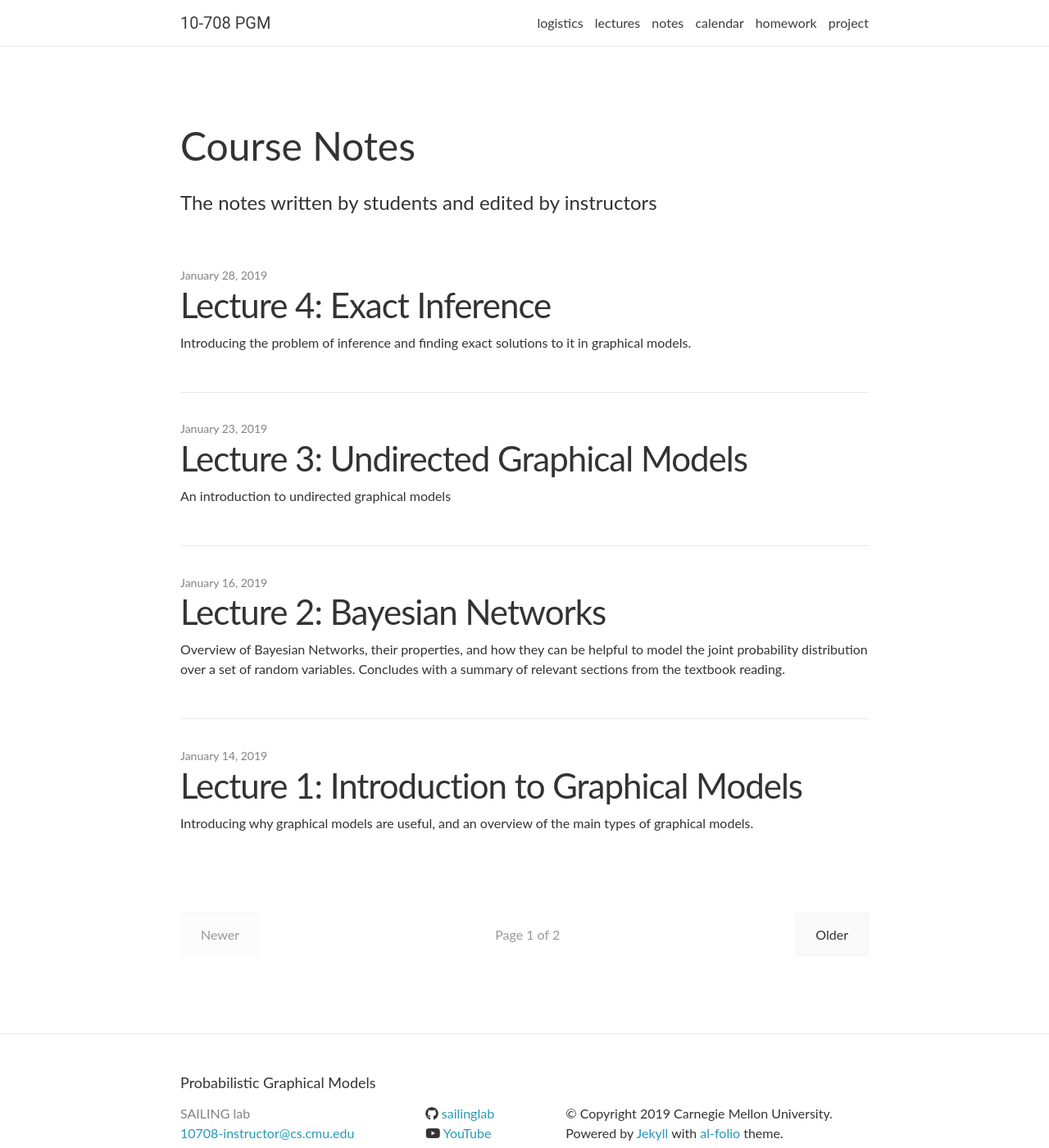
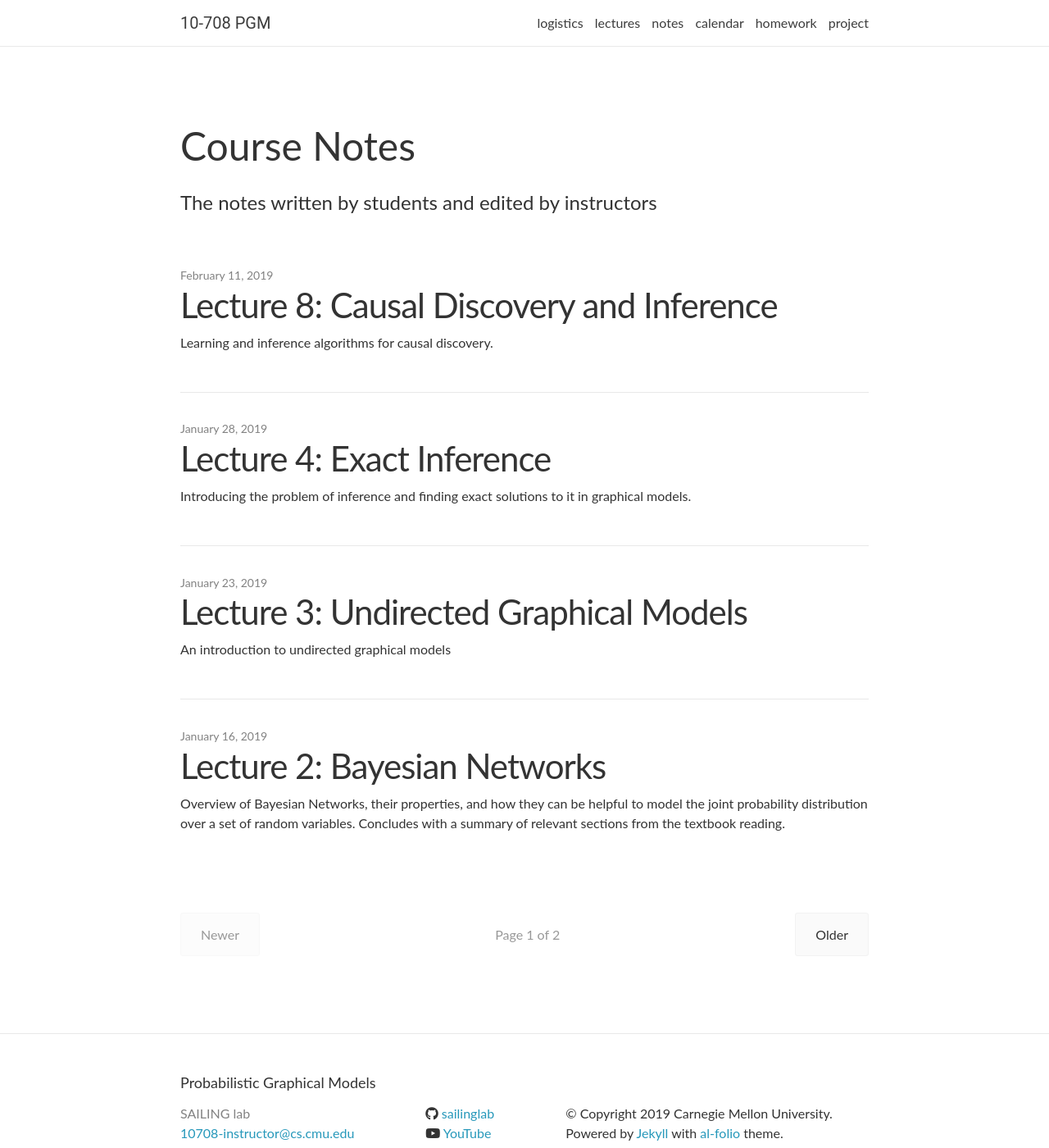
Before and after one commit to sailinglab/pgm-spring-2019, a Jekyll site: the page built from notes/index.html, in a window 1280 px wide and 1400 px high. Shown: the whole window at 82% size. Built offline with Jekyll 4.4.1, drawn with Linux system fonts in a browser that asks for light colours; nearby versions of some CDN libraries; the list of posts is cut into pages by our own code; comment, search, counter and statistics services are not loaded; a file with an impossible date is left out.

Commit message:
Help fixing front matter and math

```diff
--- a/_posts/2019-02-11-lecture-08.md
+++ b/_posts/2019-02-11-lecture-08.md
@@ -1,8 +1,8 @@
 ---
 layout: distill
 title: "Lecture 8: Causal Discovery and Inference"
-description: <insert description here>
-date: <insert date here>
+description: Learning and inference algorithms for causal discovery.
+date: 2019-02-11
 
 lecturers:
   - name: Eric Xing
@@ -20,15 +20,13 @@
 editors:
   - name: Lisa Lee
     url: "http://leelisa.com"
-
-abstract: >
 ---
 Causation implies correlation (or dependence), but correlation does not imply causation. Consider the case of chocolate consumption vs. the number of Nobel Laureates in the country:
 
 <figure>
   <div class="row">
     <div class="col two">
-      <img src="{{ '/assets/img/notes/lecture-08/scribe1.jpg' | relative_url }}"  width="600" height="400" />
+      <img src="{{ '/assets/img/notes/lecture-08/scribe1.jpg' | relative_url }}" />
     </div>
   </div>
   <figcaption>
@@ -38,19 +36,19 @@
 
 From this plot, we can see that they are highly correlated. But it is absurd to say that if we want to increase the number of Nobel Laureates in a country, we need to eat more chocolate. This is where the idea of causality comes in. They are correlated, but chocolate consumption is not the cause of Nobel Laureates. The following equations capture this difference mathematically:
 
-$$X$$ and $$Y$$ are dependent if and only if $$ \exists x_1 $$ different than $$ x_2 $$ such that:
+$X$ and $Y$ are dependent if and only if $ \exists x_1 $ different than $ x_2 $ such that:
 
 $$
 P(Y \mid X=x_{1}) \text{ different than } P(Y \mid X=x_2)
 $$
 
-$$X$$ is a cause of $$Y$$ if and only if $$ \exists x_1 $$ different than $$ x_2 $$ such that:
+$X$ is a cause of $Y$ if and only if $ \exists x_1 $ different than $ x_2 $ such that:
 
 $$
 P(Y \mid do(X=x_1) \text{ different than } P(Y \mid X=x_2)
 $$
 
-The definition requires just a pair of distinct $$ x_1, x_2 $$ to have different conditional distribution of Y. Y might have same conditional distribution over a range of x values. But if we find even a single pair for which the conditional distribution is different, X and Y are dependent. Same goes for causation
+The definition requires just a pair of distinct $ x_1, x_2 $ to have different conditional distribution of Y. Y might have same conditional distribution over a range of x values. But if we find even a single pair for which the conditional distribution is different, X and Y are dependent. Same goes for causation
 
 The causation definition is circular in the sense that if we don't know the causal relation of the other variables, we can't define the intervention of X and thus can't find the causal relation of X and Y. So to define one causal relation, we need all other causal relations.
 
@@ -60,10 +58,10 @@
 
 <figure>
   <div class="row">
-    <div class="col two">
+    <div class="col one">
       <img src="{{ '/assets/img/notes/lecture-08/scribe2.PNG' | relative_url }}" />
     </div>
-     <div class="col two">
+    <div class="col one">
       <img src="{{ '/assets/img/notes/lecture-08/scribe3.PNG' | relative_url }}" />
     </div>
   </div>
@@ -73,10 +71,10 @@
 
 <figure>
   <div class="row">
-    <div class="col two">
+    <div class="col one">
       <img src="{{ '/assets/img/notes/lecture-08/scribe4.PNG' | relative_url }}" />
     </div>
-    <div class="col two">
+    <div class="col one">
       <img src="{{ '/assets/img/notes/lecture-08/scribe5.PNG' | relative_url }}" />
     </div>
   </div>
@@ -86,7 +84,7 @@
 
 ### Strange Dependence
 **Example**: If we go back 50 years, we observe that female college students have higher IQ than male students on average.
-Gender and IQ are two very different quantities, and we can safely assume that they are independent. But given a common cause, like say going to college, now they become dependent. A simple way to understand this is as follows: Two independent variables $$X$$ and $$Y$$ become dependent if we condition on the sum of $$X$$ and $$Y$$.
+Gender and IQ are two very different quantities, and we can safely assume that they are independent. But given a common cause, like say going to college, now they become dependent. A simple way to understand this is as follows: Two independent variables $X$ and $Y$ become dependent if we condition on the sum of $X$ and $Y$.
 <figure>
   <div class="row">
     <div class="col two">
@@ -106,24 +104,24 @@
 Also if we know the causal structure, we can apply some of the known distributions into new scenarios. This idea is used in transfer learning.
 
 ### Prediction
-This answers the question of $$ P(Y \mid X) $$ which means the probability of Y if X happens to take a particular value. This can be found out just from the observational data. We don't need any graphs, or causal realtions to find this value.
+This answers the question of $ P(Y \mid X) $ which means the probability of Y if X happens to take a particular value. This can be found out just from the observational data. We don't need any graphs, or causal realtions to find this value.
 
 ### Intervention
-This answers the question of $$ P(Y \mid do(X)) $$ which means what is the probability of Y if X is set to a particular value keeping all the other variables same. For this, we definitely need to know all the causal relations of all the variables.
+This answers the question of $ P(Y \mid do(X)) $ which means what is the probability of Y if X is set to a particular value keeping all the other variables same. For this, we definitely need to know all the causal relations of all the variables.
 
 ### Counterfactual Thinking
-This answers the question of $$ P(y_x \mid x', y') $$, which is the probability that event Y = y would be observed had X been x, given that we actually observed X to be $$ x' $$ and and Y to be $$ y' $$. For this, again we require causal relations via the structural equation model.
+This answers the question of $ P(y_x \mid x', y') $, which is the probability that event Y = y would be observed had X been x, given that we actually observed X to be $ x' $ and and Y to be $ y' $. For this, again we require causal relations via the structural equation model.
 
 ## Identification of Causal Relation
 
 ### Causal DAGs
 Each edge in a causal DAG corresponds to direct causal influence between the nodes and it is asymmetric.
-Let $$ P_x(V) $$ be the distribution resulting from intervention $$ do(X=x) $$. Then a DAG is a causal DAG if
-* $$ P_x(V) $$ is Markov relative to G. This distribution is still factorizable according to the Markov property (product of proabbility of each node given its parents) with respect to G
+Let $ P_x(V) $ be the distribution resulting from intervention $ do(X=x) $. Then a DAG is a causal DAG if
+* $ P_x(V) $ is Markov relative to G. This distribution is still factorizable according to the Markov property (product of proabbility of each node given its parents) with respect to G
 
-* $$ P_x(V_i = v_i) = 1 $$ for $$ V_i \in X $$ and $$ v_i $$ consistent with X=x. This is so because we have performed intervention on X and we have set that to x. Hence we know those variables with absolute certainty.
+* $ P_x(V_i = v_i) = 1 $ for $ V_i \in X $ and $ v_i $ consistent with X=x. This is so because we have performed intervention on X and we have set that to x. Hence we know those variables with absolute certainty.
 
-* $$ P_x(V_i \mid PA_i) = P(V_i \mid PA_i) $$ for all $$ V_i \notin X $$ where $$ PA_i $$ represents the parents of $$ V_i $$. That means the conditional distributions of all the nodes not included in the intervention remains the same before and after the intervention. We can see this graphically since while doing intervention, we just delete all the incoming edges into the nodes on which intervention is performed. So the other nodes remain unchanges(in terms of parents)
+* $ P_x(V_i \mid PA_i) = P(V_i \mid PA_i) $ for all $ V_i \notin X $ where $ PA_i $ represents the parents of $ V_i $. That means the conditional distributions of all the nodes not included in the intervention remains the same before and after the intervention. We can see this graphically since while doing intervention, we just delete all the incoming edges into the nodes on which intervention is performed. So the other nodes remain unchanges(in terms of parents)
 
 ### Randomized Control Experiments
 We change a controlled variable and observe the change in an outcome variable. All the other variables that influence the outcome variable is either fixed or varied at random. So now any change observed in the outcome variable must have been due to the change in the controlled variable.
@@ -144,27 +142,27 @@
 Note that while intervening, we cut off all incoming edges into the treatment node. So, now S and T are independent.
 
 ### Causal Effect Identifiability
-An aspect of a statistical model is identifiable, if it cannot be changed without there also being some change in the distribution of the observed variables. So if we can express a quantity as a function of the distributions of observed variables, then we can say that quantity is identifiable. Thus the causal effect is identifiable if and only if we can represent $$ P(Y \mid do(X)) $$ in terms of the distribution of observed variables. i.e. if
+An aspect of a statistical model is identifiable, if it cannot be changed without there also being some change in the distribution of the observed variables. So if we can express a quantity as a function of the distributions of observed variables, then we can say that quantity is identifiable. Thus the causal effect is identifiable if and only if we can represent $ P(Y \mid do(X)) $ in terms of the distribution of observed variables. i.e. if
 
-$$ P_{M1}(Y \mid do(X)) = P_{M2}(Y \mid do(X)) $$ for every pair of models M1 and M2 with the dame graph and the same distibution of observed variables(Unobserved / Latent variable distributions can be changed)
+$ P_{M1}(Y \mid do(X)) = P_{M2}(Y \mid do(X)) $ for every pair of models M1 and M2 with the dame graph and the same distibution of observed variables(Unobserved / Latent variable distributions can be changed)
 
-Example - If we have just two random variables X and Y(both observed) where X is the cause of Y and there is no confounder.So, $$ P(Y \mid do(X)) = P(Y \mid X) $$ and we know this is identifiable because for changing $$ P(Y \mid X) $$, we would have to change the distribution of P(X,Y).
+Example - If we have just two random variables X and Y(both observed) where X is the cause of Y and there is no confounder.So, $ P(Y \mid do(X)) = P(Y \mid X) $ and we know this is identifiable because for changing $ P(Y \mid X) $, we would have to change the distribution of P(X,Y).
 
-But, now lets say we have a confounder C, which is the common cause of both X and Y. And this is not observed. Now, we can change the distribution of C such that P(X,Y) is unchanged but we get different $$ P(Y \mid do(X)) $$
-$$ P(Y \mid do(X)) $$ can also be written as $$ P(y \mid \hat{x}) $$
+But, now lets say we have a confounder C, which is the common cause of both X and Y. And this is not observed. Now, we can change the distribution of C such that P(X,Y) is unchanged but we get different $ P(Y \mid do(X)) $
+$ P(Y \mid do(X)) $ can also be written as $ P(y \mid \hat{x}) $
 
 #### Back-Door Criterion
-A set of variables Z satisfies the **back-door criterion** relative to an ordered pair of variables $$ (X_i, X_j) $$ if
+A set of variables Z satisfies the **back-door criterion** relative to an ordered pair of variables $(X_i, X_j)$ if
 
-* No node in Z is a descendant of $$ X_i $$
-* Z blocks every path between $$ X_i $$ and $$ X_j $$ that contains an arrow into $$X_i$$ (Hence the name back-door)
+* No node in Z is a descendant of $X_i$
+* Z blocks every path between $X_i$ and $ X_j $ that contains an arrow into $X_i$ (Hence the name back-door)
 
-If the set of nodes Z follows these two conditions then $$ P (y \mid \hat{x}) = \sum_z P(y \mid x,z)P(z) $$
-Same as we saw earlier in the case of kidney stone treatment. And thus $$ P(y \mid \hat{x}) $$ is now identifiable because of this back-door adjustment.
+If the set of nodes Z follows these two conditions then $ P (y \mid \hat{x}) = \sum_z P(y \mid x,z)P(z) $
+Same as we saw earlier in the case of kidney stone treatment. And thus $ P(y \mid \hat{x}) $ is now identifiable because of this back-door adjustment.
 
 
 #### Front-Door Criterion
-A set of variables Z satisfies the front-door criterion relative to an ordered pair of variables $$ (X_i, X_j) $$ if
+A set of variables Z satisfies the front-door criterion relative to an ordered pair of variables $(X_i, X_j)$ if
 * Z intercept all directed paths from X to Y (hence the name front-door)
 * There is no back-door path from X to Z
 * All back-door paths from Z to Y are blocked by X
@@ -178,16 +176,17 @@
 
 ####  Unification
 
-A sufficient condition under which the causal effect $$ P(y | do(x)) $$ is identifiable is that there exist no bi-directed path between X and any of its children. For more information, this is presented in the paper "A General Identification Condition for Causal Effect".
+A sufficient condition under which the causal effect $ P(y | do(x)) $ is identifiable is that there exist no bi-directed path between X and any of its children. For more information, this is presented in the paper "A General Identification Condition for Causal Effect".
 
 #### Propensity Score
 The Average Causal Effect (ACE), defined as:
+
 $$
 \mathbb{E} \left[ Y \mid do(x) \right] - \mathbb{E} \left[ Y \mid do(x') \right]
 $$
 
 
-Given that $$ P(Y \mid do(x)) = \sum_{c} P(Y \mid x,c)P(c) $$ might not share the same $$ P(c) $$, one solution for an estimator of the ACE can be through direct matching. If $$ C $$ is a high dimensional space one can use the propensity score to achieve unconfoundedness and estimate ACE.
+Given that $ P(Y \mid do(x)) = \sum_{c} P(Y \mid x,c)P(c) $ might not share the same $ P(c) $, one solution for an estimator of the ACE can be through direct matching. If $ C $ is a high dimensional space one can use the propensity score to achieve unconfoundedness and estimate ACE.
 ### Causal Discovery
 
 Causal discovery relies on two assumptions:
@@ -199,7 +198,7 @@
 
 The following example as given in lecture for reasoning about independence conditions:
 
-Suppose you have four variables $$ X_1, X_2, X_3, X_4 $$ such that:
+Suppose you have four variables $ X_1, X_2, X_3, X_4 $ such that:
 $$
 X_1 \perp X_2
 $$
@@ -212,9 +211,9 @@
 X_2 \perp X_4 \mid X_3
 $$
 
-The question is: can there exist a confounder behind $$X_3$$ and $$X_4$$?
+The question is: can there exist a confounder behind $X_3$ and $X_4$?
 
-The answer is no. As if there is a confounder C which is the parent of both $$ X_3 $$ and $$ X_4 $$, then the path between $$ X_1, X_3, C, X_4 $$  is open, thus $$ X_1 \not\perp X_4 \mid X_3  $$.
+The answer is no. As if there is a confounder C which is the parent of both $ X_3 $ and $ X_4 $, then the path between $ X_1, X_3, C, X_4 $  is open, thus $ X_1 \not\perp X_4 \mid X_3  $.
 
 This is one example where the independence conditions allow us to reason about the structure of the graph.
 
@@ -233,13 +232,13 @@
 
 #### PC Algorithm
 
-This algorithm relies on markov assumption and faithfulness assumption. Moreover, it relies on the key idea that if $$ (X, Y) $$ not adjacent then X and Y are d-separated either given pa(X) or
+This algorithm relies on markov assumption and faithfulness assumption. Moreover, it relies on the key idea that if $ (X, Y) $ not adjacent then X and Y are d-separated either given pa(X) or
 pa(Y ):
 
 Then the algorithm involves:
-* For each pair (X, Y), test $$ X \perp Y \mid \varnothing $$, if the independence holds, remove the edge.
-* For each pair (X,Y) adjacent, with $$ \text{max}  \mid Adj(X) \mid, \mid Adj(Y) \mid  \geq 2 $$, test $$ X \perp Y \mid S $$ where $$ \mid S \mid = 1 $$ and $$ S \subseteq Adj(X) $$ or $$ S \subseteq Adj(Y) $$.
+* For each pair (X, Y), test $ X \perp Y \mid \varnothing $, if the independence holds, remove the edge.
+* For each pair (X,Y) adjacent, with $ \text{max}  \mid Adj(X) \mid, \mid Adj(Y) \mid  \geq 2 $, test $ X \perp Y \mid S $ where $ \mid S \mid = 1 $ and $ S \subseteq Adj(X) $ or $ S \subseteq Adj(Y) $.
 * ...
-* For each pair (X,Y) adjacent, with $$ \text{max} \mid Adj(X) \mid, \mid Adj(Y) \mid  \geq k+1 $$, test $$ X \perp Y \mid S $$ where $$ \mid S \mid = k $$ and $$ S \subseteq Adj(X) $$ or $$ S \subseteq Adj(Y) $$.
+* For each pair (X,Y) adjacent, with $ \text{max} \mid Adj(X) \mid, \mid Adj(Y) \mid  \geq k+1 $, test $ X \perp Y \mid S $ where $ \mid S \mid = k $ and $ S \subseteq Adj(X) $ or $ S \subseteq Adj(Y) $.
 
-We stop when we reach k s.t for all (X,Y), $$ \text{max} \mid Adj(X) \mid, \mid Adj(Y) \mid < k+1 $$ (since it’s enough to find one set of nodes that make X and Y independent to remove their edge).
+We stop when we reach k s.t for all (X,Y), $ \text{max} \mid Adj(X) \mid, \mid Adj(Y) \mid < k+1 $ (since it’s enough to find one set of nodes that make X and Y independent to remove their edge).
```
